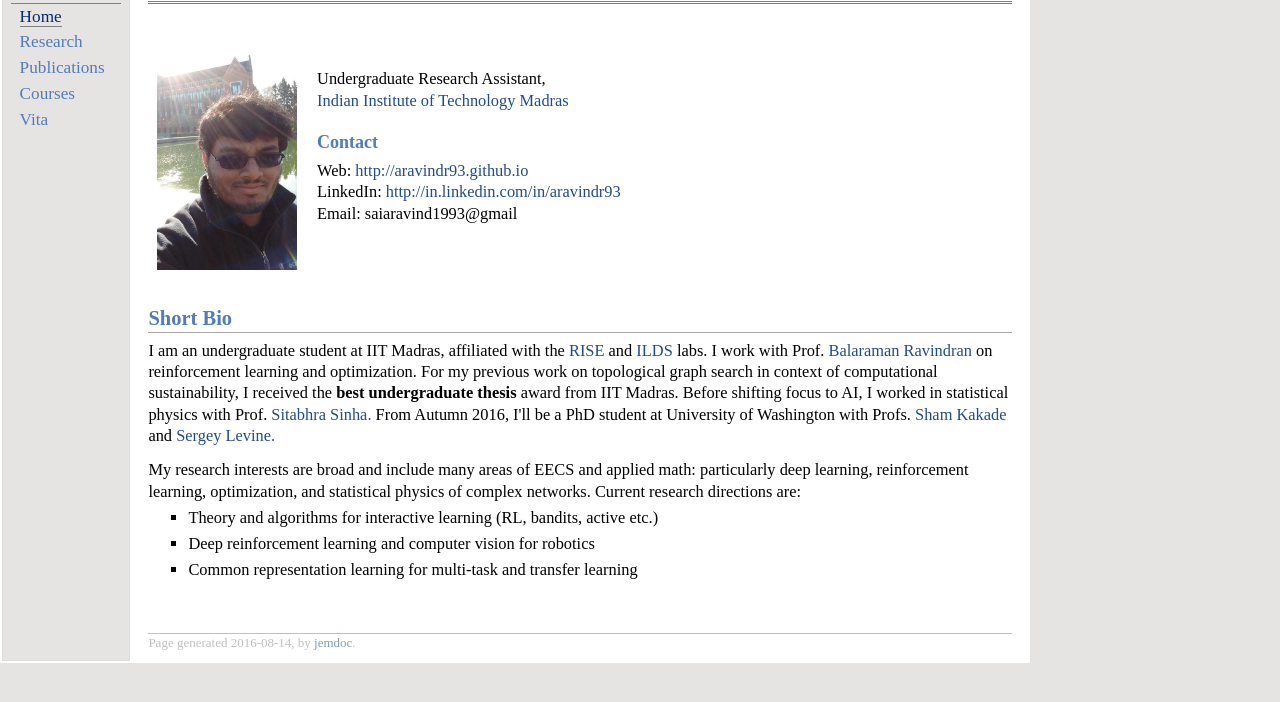
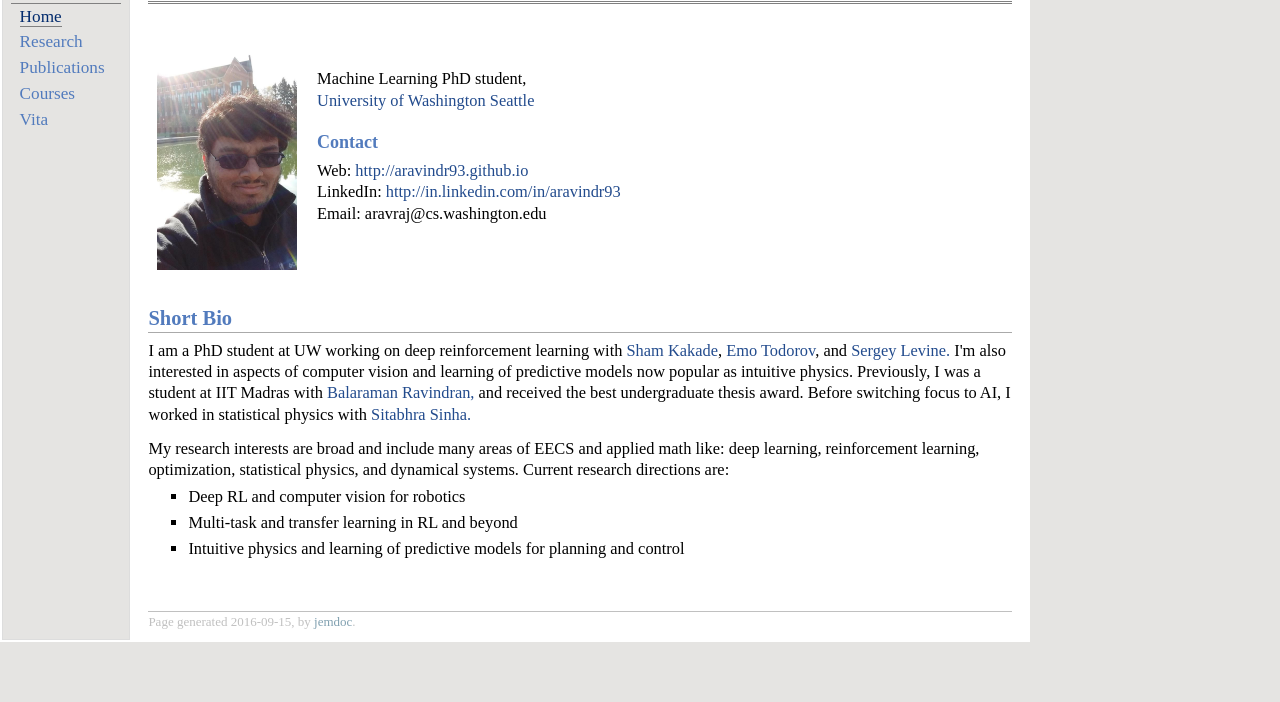
Before and after one commit to aravindr93/aravindr93.github.io, a plain HTML site: page index.html in a window 1280 px wide. Shown: the part 48-750 px from the top of the page. Drawn offline with Linux system fonts and the light colour scheme.

Commit message:
changed affiliation to UW

```diff
--- a/index.html
+++ b/index.html
@@ -33,27 +33,27 @@ try {
 </div>
 <table class="imgtable"><tr><td>
 <img src="./images/dp.jpg" alt="Aravind Rajeswaran" width="140px" height="240px" />&nbsp;</td>
-<td align="left"><p>Undergraduate Research Assistant,<br />
-<a href="http://www.cse.iitm.ac.in/">Indian Institute of Technology Madras</a> <br /></p>
+<td align="left"><p>Machine Learning PhD student,<br />
+<a href="https://www.cs.washington.edu/research/ml">University of Washington Seattle</a> <br /></p>
 <h3>Contact</h3>
 <p>Web: <a href="http://aravindr93.github.io">http://aravindr93.github.io</a><br />
 LinkedIn: <a href="http://in.linkedin.com/in/aravindr93">http://in.linkedin.com/in/aravindr93</a> <br />
-Email: saiaravind1993@gmail <br /></p>
+Email: aravraj@cs.washington.edu <br /></p>
 </td></tr></table>
 <h2>Short Bio</h2>
-<p>I am an undergraduate student at IIT Madras, affiliated with the <a href="http://www.cse.iitm.ac.in/">RISE</a> and <a href="http://cmsrv.iitm.ac.in/ilds/home/">ILDS</a> labs. I work with Prof. <a href="http://www.cse.iitm.ac.in/~ravi/">Balaraman Ravindran</a> on reinforcement learning and optimization. For my previous work on topological graph search in context of computational sustainability, I received the <b>best undergraduate thesis</b> award from IIT Madras. Before shifting focus to AI, I worked in statistical physics with Prof. <a href="http://www.imsc.res.in/~sitabhra/">Sitabhra Sinha.</a> From Autumn 2016, I'll be a PhD student at University of Washington with Profs. <a href="https://homes.cs.washington.edu/~sham/">Sham Kakade</a> and <a href="http://homes.cs.washington.edu/~svlevine/">Sergey Levine.</a></p>
-<p>My research interests are broad and include many areas of EECS and applied math: particularly deep learning, reinforcement learning, optimization, and statistical physics of complex networks. Current research directions are:</p>
+<p>I am a PhD student at UW working on deep reinforcement learning with <a href="https://homes.cs.washington.edu/~sham/">Sham Kakade</a>, <a href="http://homes.cs.washington.edu/~todorov/">Emo Todorov</a>, and <a href="http://homes.cs.washington.edu/~svlevine/">Sergey Levine.</a> I'm also interested in aspects of computer vision and learning of predictive models now popular as intuitive physics. Previously, I was a student at IIT Madras with <a href="http://www.cse.iitm.ac.in/~ravi/">Balaraman Ravindran,</a> and received the best undergraduate thesis award. Before switching focus to AI, I worked in statistical physics with <a href="http://www.imsc.res.in/~sitabhra/">Sitabhra Sinha.</a></p>
+<p>My research interests are broad and include many areas of EECS and applied math like: deep learning, reinforcement learning, optimization, statistical physics, and dynamical systems. Current research directions are:</p>
 <ul>
-<li><p>Theory and algorithms for interactive learning (RL, bandits, active etc.)</p>
+<li><p>Deep RL and computer vision for robotics</p>
 </li>
-<li><p>Deep reinforcement learning and computer vision for robotics</p>
+<li><p>Multi-task and transfer learning in RL and beyond</p>
 </li>
-<li><p>Common representation learning for multi-task and transfer learning</p>
+<li><p>Intuitive physics and learning of predictive models for planning and control</p>
 </li>
 </ul>
 <div id="footer">
 <div id="footer-text">
-Page generated 2016-08-14, by <a href="http://jemdoc.jaboc.net/">jemdoc</a>.
+Page generated 2016-09-15, by <a href="http://jemdoc.jaboc.net/">jemdoc</a>.
 </div>
 </div>
 </td>
```
Also changed, not shown: 1 other file.
